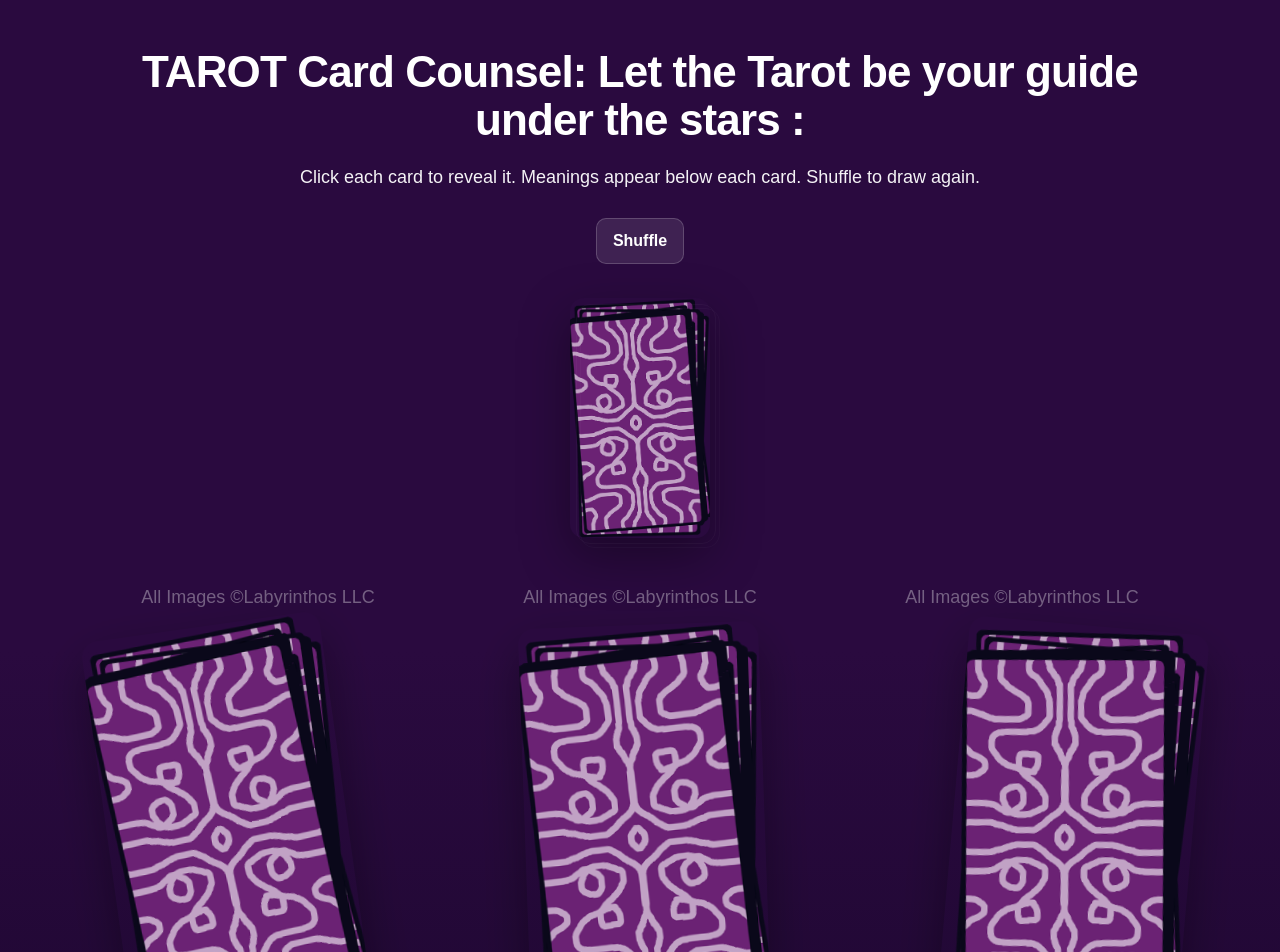
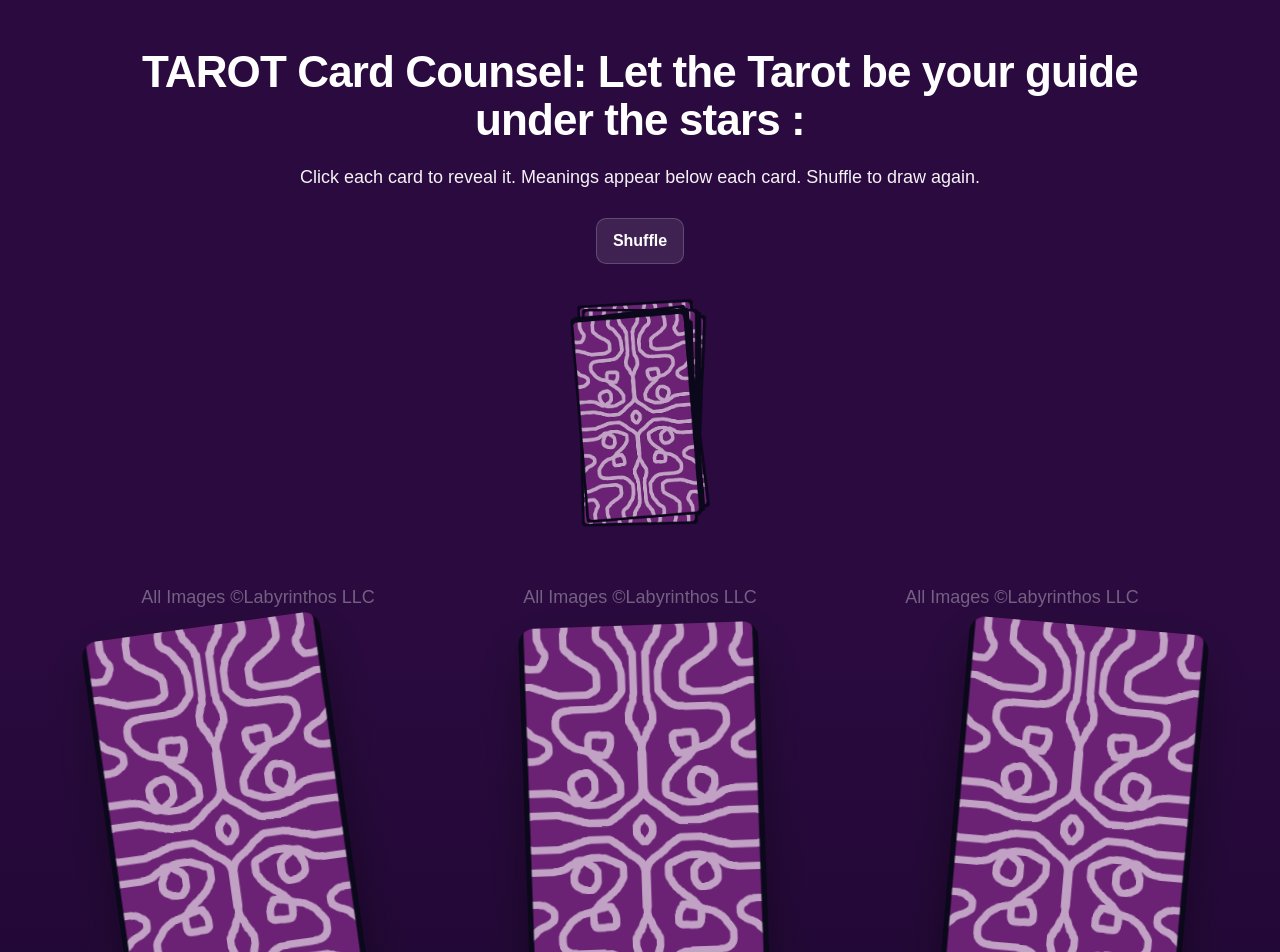
Before and after one commit to cmarkme/Tarot_Service, a Next.js app: page /reading in a window 1280 px wide. Shown: the top 952 px of the page. Built offline with nearby package versions, Linux system fonts and the light colour scheme.

Commit message:
changed the shuffle image for a stack image

```diff
--- a/src/components/TarotThreeCardDraw.tsx
+++ b/src/components/TarotThreeCardDraw.tsx
@@ -120,7 +120,11 @@ export default function TarotThreeCardDraw() {
   const [chatLoading, setChatLoading] = useState(false);
   const [chatError, setChatError] = useState("");
 
-  const backSrc = "/tarot/stack.png";
+  const backSrc = "/tarot/back.png";
+  const deckSrc = "/tarot/stack.png";
+
+
+
 
   const cards = useMemo(() => drawn.slice(0, 3), [drawn]);
   const allRevealed = revealed.every(Boolean);
@@ -296,10 +300,15 @@ export default function TarotThreeCardDraw() {
             }}
           >
             <div className="deckStack">
-              <Image src={backSrc} alt="Deck" width={140} height={240} className="deckImg" />
-              <div className="deckShadow deckShadow2" />
-              <div className="deckShadow deckShadow3" />
-            </div>
+            <Image
+              src={deckSrc}
+              alt="Deck"
+              width={240}
+              height={280}
+              className="deckStackImg"
+              priority
+            />
+          </div>
           </animated.div>
         </div>
 
```
